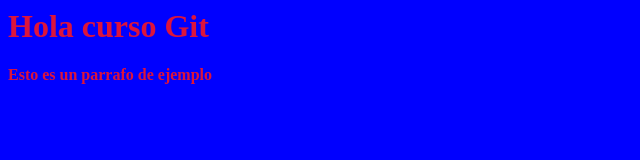
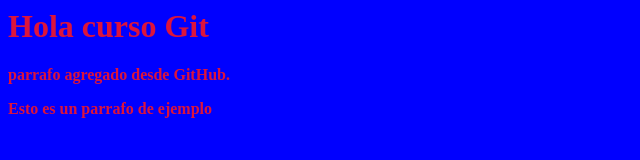
Before and after one commit to Lean788/cursillo, a plain HTML site: page index.html in a window 1280 px wide. Shown: the whole page, without its empty margins (0-640 px from the left). Drawn offline with Linux system fonts and the light colour scheme.

Commit message:
Update index.html

```diff
--- a/index.html
+++ b/index.html
@@ -5,6 +5,7 @@
 	</head>
 	<body>
     <h1>Hola curso Git</h1>
+		<p> parrafo agregado desde GitHub.</p>
     <p>Esto es un parrafo de ejemplo</p>
 	</body>
 </html>
```
